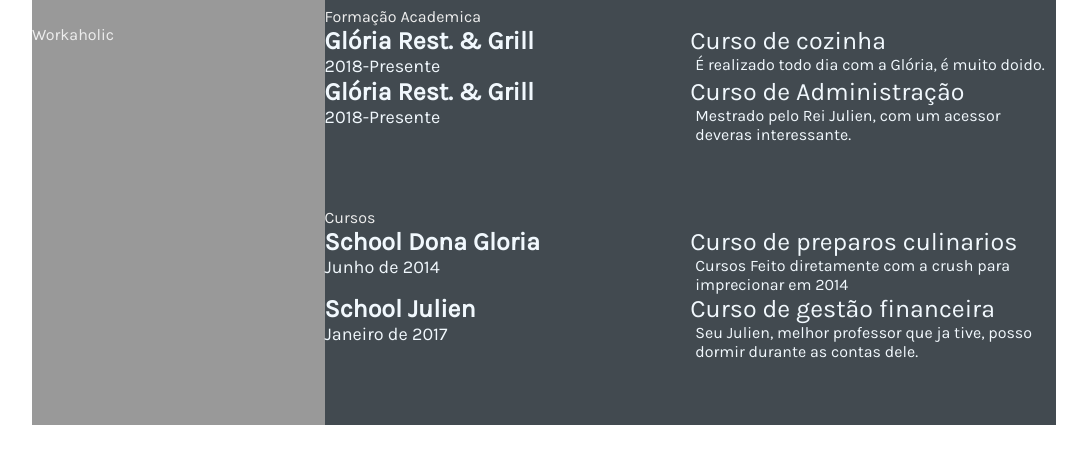
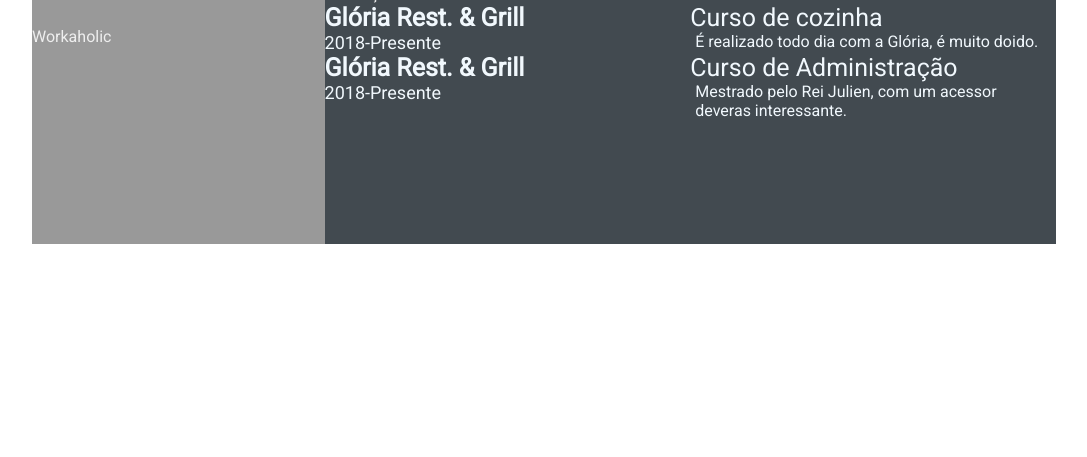
Before and after one commit to HeiJardel/devweekgit.github.io, a plain HTML site: page index.html in a window 1280 px wide. Shown: the part 588-1045 px from the top of the page, without its empty margins (96-1183 px from the left). After the commit the page ends 864 px from the top, so only its background shows below. Drawn offline with Linux system fonts and the light colour scheme.

Commit message:
Dia6 (#5)
* Revert "day 6"

This reverts commit beda90fbd666cb55a32fc73c84e522cf19475835.

* dia 6 mudanca de finte e emoji

Co-authored-by: Jardel Heineck <jardelheineck@MacBook-Pro-de-Jardel.local>

```diff
--- a/index.html
+++ b/index.html
@@ -5,7 +5,6 @@
     <meta http-equiv="X-UA-Compatible" content="IE=edge">
     <meta name="viewport" content="width=device-width, initial-scale=1.0">
     <title>Jardelicious CV</title>
-
     <!-- Google font  -->
     <link rel="preconnect" href="https://fonts.googleapis.com">
     <link rel="preconnect" href="https://fonts.gstatic.com" crossorigin>
@@ -15,7 +14,6 @@
 
  <!-- font-awesome -->
  <link rel="stylesheet" href="https://cdnjs.cloudflare.com/ajax/libs/font-awesome/4.7.0/css/font-awesome.min.css">
-
 
     <link rel="stylesheet" href="style.css">
 
@@ -113,27 +111,6 @@
                     </div>
                 </div>
             </section>
-            <section class="awards gap">
-                <div class="right-title">Cursos</div>
-                <div< class="awards-contents">
-                    <div class="awards-left">
-                        <p class="awards-company-name">School Dona Gloria</p>
-                        <p class="awards-time-period">Junho de 2014</p>
-                    </div>
-                    <div class="awards-right">
-                        <p class="awards-name">Curso de preparos culinarios</p>
-                        <p class="awards-desc">Cursos Feito diretamente com a crush para imprecionar em 2014</p>
-                    </div>
-                    <div class="awards-left">
-                        <p class="awards-company-name">School Julien</p>
-                        <p class="awards-time-period">Janeiro de 2017</p>
-                    </div>
-                    <div class="awards-right">
-                        <p class="awards-name">Curso de gestão financeira</p>
-                        <p class="awards-desc">Seu Julien, melhor professor que ja tive, posso dormir durante as contas dele.</p>
-                    </div>
-                </div>
-            </section>
         </section>
 
     </main>
--- a/style.css
+++ b/style.css
@@ -4,6 +4,7 @@
     box-sizing: border-box;
     list-style: none;
     font-family: 'Karla', sans-serif;
+    font-family: 'Roboto', sans-serif;
 }
 
 .resume-contents {
```
Lines whose indentation alone changed are shown as unchanged.
